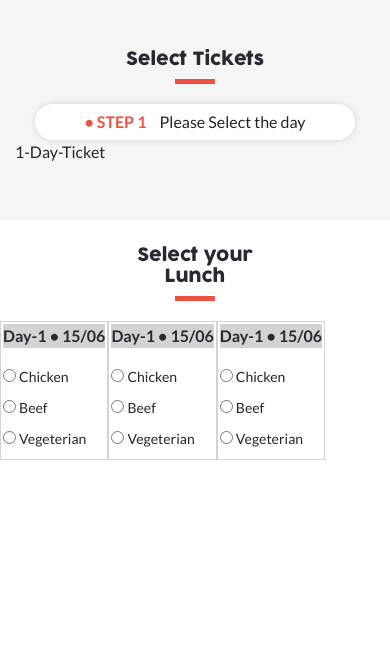
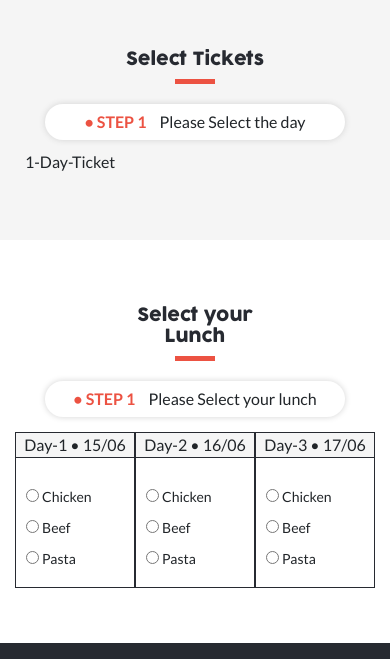
Before and after one commit to MarilenaRoque/JoyStickedExperience, a plain HTML site: page tickets.html in a window 390 px wide. Shown: the part 112-771 px from the top of the page. Drawn offline with nearby package versions, Linux system fonts and the light colour scheme.

Commit message:
Added and styled Lunch Select Section
Added the form
Added Radio Buttons
Positioned Elements
Set Up responsiveness

```diff
--- a/assets/styles/style.css
+++ b/assets/styles/style.css
@@ -500,6 +500,13 @@ h6{
 .ticket-select {
   background-color: whitesmoke;
   padding: 40px 15px;
+  width: 100%;
+}
+
+.lunch-select {
+  background-color: white;
+  padding: 40px 15px;
+  width: 100%;
 }
 
 .step {
@@ -509,7 +516,7 @@ h6{
   text-align: center;
   padding: 6px;
   box-shadow: 0 0 6px var(--gray-main-color);
-  max-width: 320px;
+  max-width: 300px;
   margin: auto;
 }
 
@@ -520,24 +527,33 @@ h6{
   margin-right: 10px;
 }
 
-.label-box {
-  font-weight: bold;
-  color:var(--blue-main-color);
-  text-align: center;
-  background-color:  #d3d3d3;
+
+fieldset{
+  width: 100%;
+  padding: 10px 10px;
+}
+
+.day {
+  width: 40%;
+  margin: auto;
+  border: 1px solid var(--blue-main-color);
+  margin: 15px 0px;
+  max-width: 140px;
 }
 
 label {
   font-size: 14px;
 }
 
-.day-column {
-  border: 1px solid #d3d3d3;
-  padding: 2px;
+.day p {
+  background-color: whitesmoke;
+  text-align: center;
+  border-bottom: 1px solid var(--blue-main-color);
 }
 
-
-
+.options {
+  padding: 10px;
+}
 
 /* font-family: 'Lato', sans-serif; */
 @media (min-width: 768px) {
@@ -719,4 +735,12 @@ label {
   .img-2018 {
     margin-left: 80px;
   }
+
+  /* ************* Tickets Page **** */
+
+  .day {
+    margin: 25px auto;
+    width: 80%;
+    max-width: 820px;
+  }
 }
--- a/tickets.html
+++ b/tickets.html
@@ -14,7 +14,7 @@
 
 
     <!-- Bootstrap CSS -->
-    <link rel="stylesheet" href="assets/styles/reset.css" type="text/css">
+    <link rel="stylesheet" href="./assets/styles/reset.css" type="text/css">
     <link rel="stylesheet" href="https://stackpath.bootstrapcdn.com/bootstrap/4.5.0/css/bootstrap.min.css" integrity="sha384-9aIt2nRpC12Uk9gS9baDl411NQApFmC26EwAOH8WgZl5MYYxFfc+NcPb1dKGj7Sk" crossorigin="anonymous">
     <link rel="stylesheet" href="./assets/styles/style.css" type="text/css">
 
@@ -23,7 +23,7 @@
 
 
                             <!-- Here start the Displayed Section -->
-  <body>
+  <body class="m-0">
 
     <!-- NavBars -->
 
@@ -94,81 +94,75 @@
                 </fieldset>
             </div>
             <div class="diamond"></div>
+
+            <div class="lunch-select">
                 <div class="titles-events">
                     <a href="#" class="header-effect"><h4> Select your Lunch </h4></a>
                     <span class= "effect"></span>
                 </div>
+                <div class="step"><span class="step-text"> &bull; STEP 1</span> Please Select your lunch</div>
 
-            <fieldset class="d-flex">
+                <div class="d-flex justify-content-center d-md-block">
 
-
-                <div class="day-column">
-                    <p class="label-box">Day-1 &bull; 15/06</p>
-                    <span class="lunch1">
-                        <input type="radio" id="chicken" name="lunch-one" value="chiicken">
-                        <label for="chicken" >Chicken</label><br>
+                    <div class="day">
+                        <p> Day-1 &bull; 15/06</p>
+                        <div class="options d-md-flex justify-content-around">
+                            <span>
+                                <input type="radio" id="Chicken" name="day1" value="chicken">
+                                <label for="chiken">Chicken</label><br>
                             </span>
-                    <span class="lunch2">
-                        <input type="radio" id="beef" name="lunch-one" value="beef">
+                            <span>
+                                <input type="radio" id="beef" name="day1" value="beef">
                                 <label for="beef">Beef</label><br>
                             </span>
-                    <span class="lunch3">
-                        <input type="radio" id="vegeterian" name="lunch-one" value="vegeterian">
-                        <label for="vegeterian">Vegeterian</label>
+                            <span>
+                                <input type="radio" id="Pasta" name="day1" value="Pasta">
+                                <label for="Pasta">Pasta</label>
                             </span>
                         </div>
+                    </div>
 
-                <div class="day-column">
-                    <p class="label-box">Day-1 &bull; 15/06</p>
-                    <span class="lunch1">
-                        <input type="radio" id="chicken" name="lunch-one" value="chiicken">
-                        <label for="chicken" >Chicken</label><br>
+                    <div class="day">
+                        <p> Day-2 &bull; 16/06</p>
+                        <div class="options d-md-flex justify-content-around">
+                            <span>
+                                <input type="radio" id="chicken" name="day2" value="chicken">
+                                <label for="chicken">Chicken</label><br>
                             </span>
-                    <span class="lunch2">
-                        <input type="radio" id="beef" name="lunch-one" value="beef">
+                            <span>
+                                <input type="radio" id="beef" name="day2" value="beef">
                                 <label for="beef">Beef</label><br>
                             </span>
-                    <span class="lunch3">
-                        <input type="radio" id="vegeterian" name="lunch-one" value="vegeterian">
-                        <label for="vegeterian">Vegeterian</label>
+                            <span>
+                                <input type="radio" id="Pasta" name="day2" value="Pasta">
+                                <label for="Pasta">Pasta</label>
                             </span>
                         </div>
+                    </div>
 
-                <div class="day-column">
-                    <p class="label-box">Day-1 &bull; 15/06</p>
-                    <span class="lunch1">
-                        <input type="radio" id="chicken" name="lunch-one" value="chiicken">
-                        <label for="chicken" >Chicken</label><br>
+                    <div class="day">
+                        <p> Day-3 &bull; 17/06</p>
+                        <div class="options d-md-flex justify-content-around">
+                            <span>
+                                <input type="radio" id="chicken" name="day3" value="chicken">
+                                <label for="chicken">Chicken</label><br>
                             </span>
-                    <span class="lunch2">
-                        <input type="radio" id="beef" name="lunch-one" value="beef">
+                            <span>
+                                <input type="radio" id="beef" name="day3" value="beef">
                                 <label for="beef">Beef</label><br>
                             </span>
-                    <span class="lunch3">
-                        <input type="radio" id="vegeterian" name="lunch-one" value="vegeterian">
-                        <label for="vegeterian">Vegeterian</label>
+                            <span>
+                                <input type="radio" id="Pasta" name="day3" value="Pasta">
+                                <label for="Pasta">Pasta</label>
                             </span>
+                        </div>
                     </div>
 
 
 
 
-            </fieldset>
-            <br>
-            <br>
-            <br>
-            <br>
-            <br>
-
-            <br>
-            <br>
-            <br>
-            <br>
-            <br>
-            <br>
-            <br>
-            <br>
-            <br>
+                </div>
+            </div>
 
 
         </form>
```
Also changed, not shown: about.html (+1 -1 lines), index.html (+2 -2 lines), 1 other file. Lines whose indentation alone changed are shown as unchanged.
